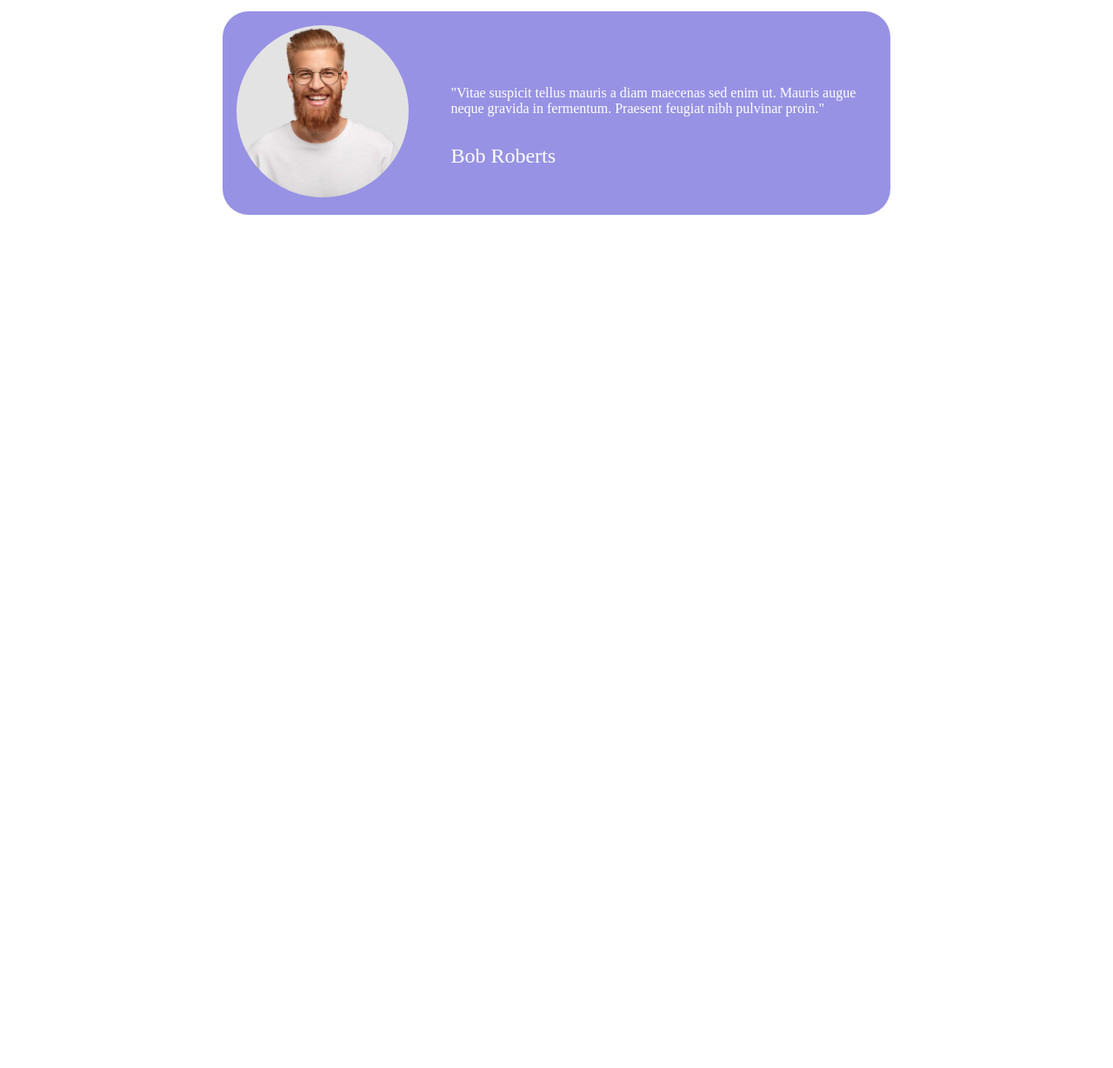
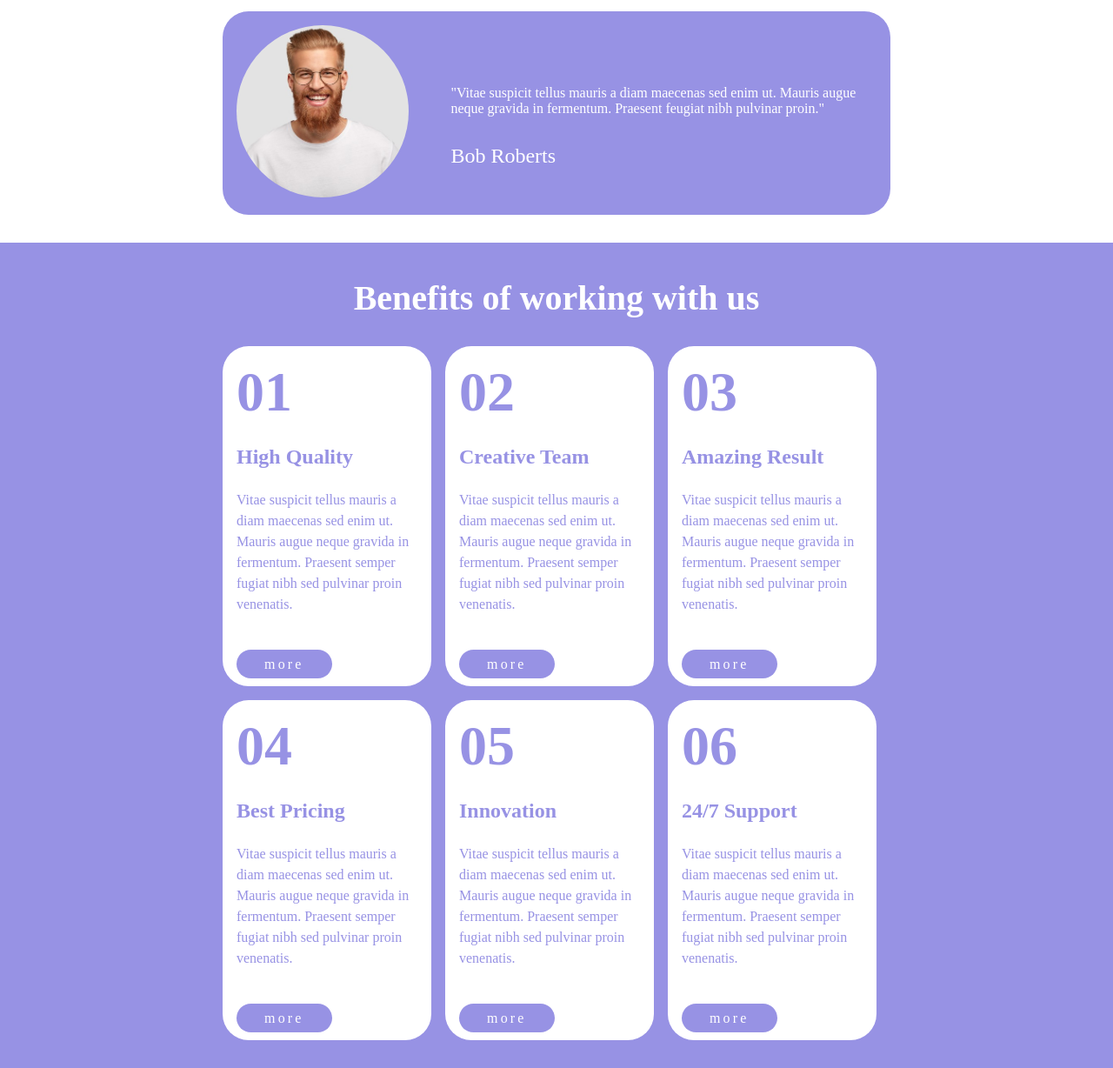
Before and after one commit to Lucacasamassima2001/htmlcss-responsive-layout, a plain HTML site: page index.html in a window 1280 px wide. Shown: the part 2172-3400 px from the top of the page at 87% size. Before the commit the page ends 2435 px from the top, so only its background shows below. Drawn offline with Linux system fonts and the light colour scheme.

Commit message:
benefits section responsive

```diff
--- a/assets/style.css
+++ b/assets/style.css
@@ -399,3 +399,80 @@ ul{
 }
 
 /* END PARTNERS SECTION */
+
+/* START BENEFITS/CARDS SECTION */
+
+.benefits{
+    margin-top: 2em;
+    background-color: rgba(151,146,228,255);
+    text-align: center;
+}
+
+.benefits h2{
+    padding-top: 1em;
+    color: white;
+    font-size: 2.5em;
+}
+
+.cards-container{
+    width: 60%;
+    background-color: rgba(151,146,228,255);
+    margin: auto;
+    padding-top: 2em;
+    padding-bottom: 2em;
+    display: flex;
+    flex-wrap: wrap;
+    flex-shrink: 0;
+    gap: 1em;
+    text-align: left;
+}
+
+.card{
+    width: calc(100% / 3 - 1em);
+    background-color: white;
+    padding: 1em;
+    border-radius: 30px;
+}
+
+.card h1{
+    color: rgba(151,146,228,255);
+    font-size: 4em;
+}
+
+.card h2{
+    color: rgba(151,146,228,255);
+    margin-bottom: 1em;
+    font-size: 1.5em;
+}
+
+.card p{
+    color: rgba(151,146,228,255);
+    margin-bottom: 3em;
+    line-height: 1.5em;
+}
+
+.card a{
+    text-decoration: none;
+    color: white;
+    padding: .5em;
+    border-radius: 30px;
+    background-color: rgba(151,146,228,255);
+    padding-inline: 2em;
+    letter-spacing: .2em;
+}
+
+@media screen and (max-width:810px) {
+    .card{
+        width: calc(100% / 2 - 1em);
+    }
+
+}
+
+@media screen and (max-width:375px) {
+    .card{
+        width: 100%;
+    }
+
+}
+
+/* END BENEFITS SECTION */
--- a/index.html
+++ b/index.html
@@ -139,6 +139,53 @@
                 </div>
             </div>
         </div>
+    </section>
+
+    <section class="benefits">
+        <h2>Benefits of working with us</h2>
+        <div class="cards-container">
+            <div class="card">
+                <h1>01</h1>
+                <h2>High Quality</h2>
+                <p>Vitae suspicit tellus mauris a diam  maecenas sed enim ut. Mauris augue neque gravida in fermentum. Praesent semper fugiat nibh sed pulvinar proin venenatis.</p>
+                <a href="">more</a>
+            </div>
+
+            <div class="card">
+                <h1>02</h1>
+                <h2>Creative Team</h2>
+                <p>Vitae suspicit tellus mauris a diam  maecenas sed enim ut. Mauris augue neque gravida in fermentum. Praesent semper fugiat nibh sed pulvinar proin venenatis.</p>
+                <a href="">more</a>
+            </div>
+
+            <div class="card">
+                <h1>03</h1>
+                <h2>Amazing Result</h2>
+                <p>Vitae suspicit tellus mauris a diam  maecenas sed enim ut. Mauris augue neque gravida in fermentum. Praesent semper fugiat nibh sed pulvinar proin venenatis.</p>
+                <a href="">more</a>
+            </div>
+
+            <div class="card">
+                <h1>04</h1>
+                <h2>Best Pricing</h2>
+                <p>Vitae suspicit tellus mauris a diam  maecenas sed enim ut. Mauris augue neque gravida in fermentum. Praesent semper fugiat nibh sed pulvinar proin venenatis.</p>
+                <a href="">more</a>
+            </div>
+
+            <div class="card">
+                <h1>05</h1>
+                <h2>Innovation</h2>
+                <p>Vitae suspicit tellus mauris a diam  maecenas sed enim ut. Mauris augue neque gravida in fermentum. Praesent semper fugiat nibh sed pulvinar proin venenatis.</p>
+                <a href="">more</a>
+            </div>
+
+            <div class="card">
+                <h1>06</h1>
+                <h2>24/7 Support</h2>
+                <p>Vitae suspicit tellus mauris a diam  maecenas sed enim ut. Mauris augue neque gravida in fermentum. Praesent semper fugiat nibh sed pulvinar proin venenatis.</p>
+                <a href="">more</a>
+            </div>
+        </div>
 
     </section>
 </body>
```
